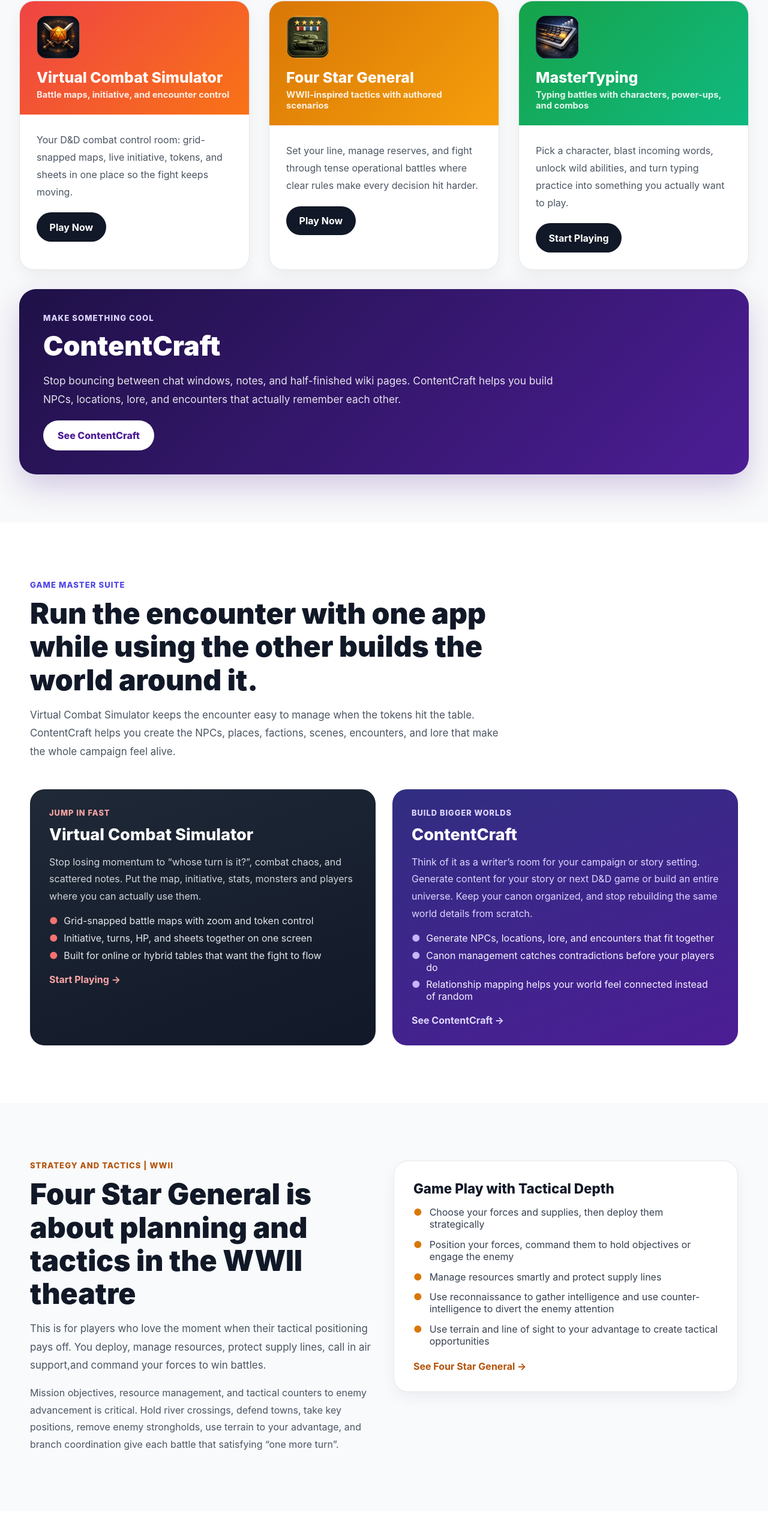
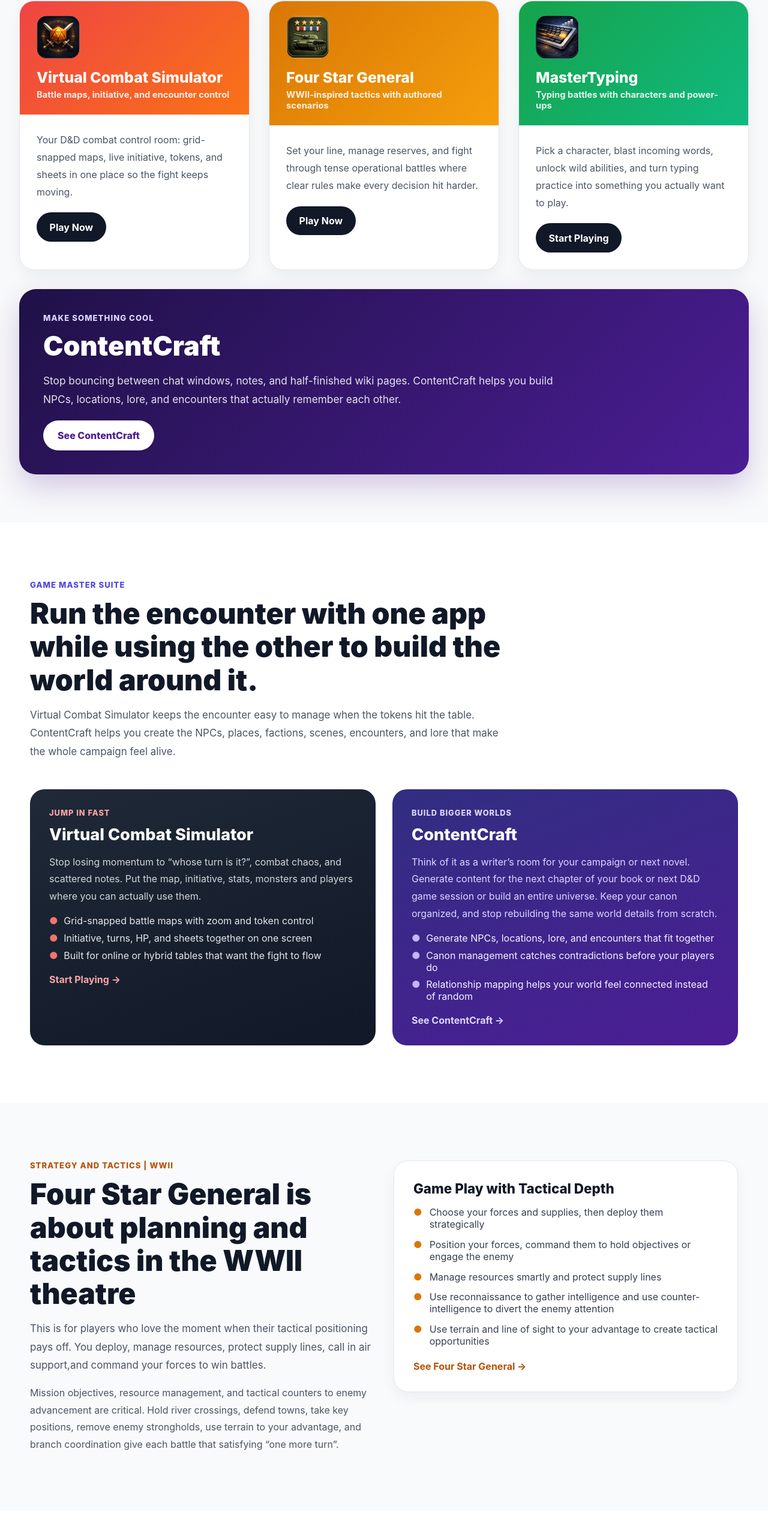
Before and after one commit to sixsmithgames-RPGCombatSimulator/SixsmithGames, a Next.js app: page / in a window 1280 px wide. Shown: the part 1025-3591 px from the top of the page at 60% size. Built offline with nearby package versions, Linux system fonts and the light colour scheme; no server answers.

Commit message:
Fixed typos on main page

```diff
--- a/app/page.tsx
+++ b/app/page.tsx
@@ -34,7 +34,7 @@ export default function Home() {
       name: 'MasterTyping',
       href: '/apps/mastertyping',
       icon: '/icons/mastertyping-optimized.png',
-      audience: 'Typing battles with characters, power-ups, and combos',
+      audience: 'Typing battles with characters and power-ups',
       message: 'Pick a character, blast incoming words, unlock wild abilities, and turn typing practice into something you actually want to play.',
       button: 'Start Playing',
       accent: 'linear-gradient(135deg, #16a34a 0%, #10b981 100%)',
@@ -210,7 +210,7 @@ export default function Home() {
               Game Master Suite
             </div>
             <h2 style={{ fontSize: 'clamp(2rem, 5vw, 3rem)', fontWeight: '900', color: '#111827', margin: '0 0 1rem', lineHeight: 1.15 }}>
-              Run the encounter with one app while using the other builds the world around it.
+              Run the encounter with one app while using the other to build the world around it.
             </h2>
             <p style={{ fontSize: '1.06rem', color: '#4b5563', lineHeight: 1.8, margin: 0 }}>
               Virtual Combat Simulator keeps the encounter easy to manage when the tokens hit the table. ContentCraft helps you create the NPCs, places, factions, scenes, encounters, and lore that make the whole campaign feel alive.
@@ -242,7 +242,7 @@ export default function Home() {
               </div>
               <h3 style={{ fontSize: '1.7rem', fontWeight: '800', margin: '0 0 0.9rem' }}>ContentCraft</h3>
               <p style={{ color: '#ddd6fe', lineHeight: 1.8, margin: '0 0 1rem' }}>
-                Think of it as a writer’s room for your campaign or story setting. Generate content for your story or next D&D game or build an entire universe. Keep your canon organized, and stop rebuilding the same world details from scratch.
+                Think of it as a writer’s room for your campaign or next novel. Generate content for the next chapter of your book or next D&D game session or build an entire universe. Keep your canon organized, and stop rebuilding the same world details from scratch.
               </p>
               <ul style={{ listStyle: 'none', padding: 0, margin: '0 0 1.25rem', display: 'grid', gap: '0.55rem' }}>
                 {['Generate NPCs, locations, lore, and encounters that fit together', 'Canon management catches contradictions before your players do', 'Relationship mapping helps your world feel connected instead of random'].map((item) => (
@@ -272,7 +272,7 @@ export default function Home() {
                 This is for players who love the moment when their tactical positioning pays off. You deploy, manage resources, protect supply lines, call in air support,and command your forces to win battles.
               </p>
               <p style={{ fontSize: '1rem', color: '#4b5563', lineHeight: 1.8, margin: 0 }}>
-                Mission objectives, resource management, and tactical counters to enemy advancement is critical. Hold river crossings, defend towns, take key positions, remove enemy strongholds, use terrain to your advantage, and branch coordination give each battle that satisfying “one more turn”.
+                Mission objectives, resource management, and tactical counters to enemy advancement are critical. Hold river crossings, defend towns, take key positions, remove enemy strongholds, use terrain to your advantage, and branch coordination give each battle that satisfying “one more turn”.
               </p>
             </div>
 
```
